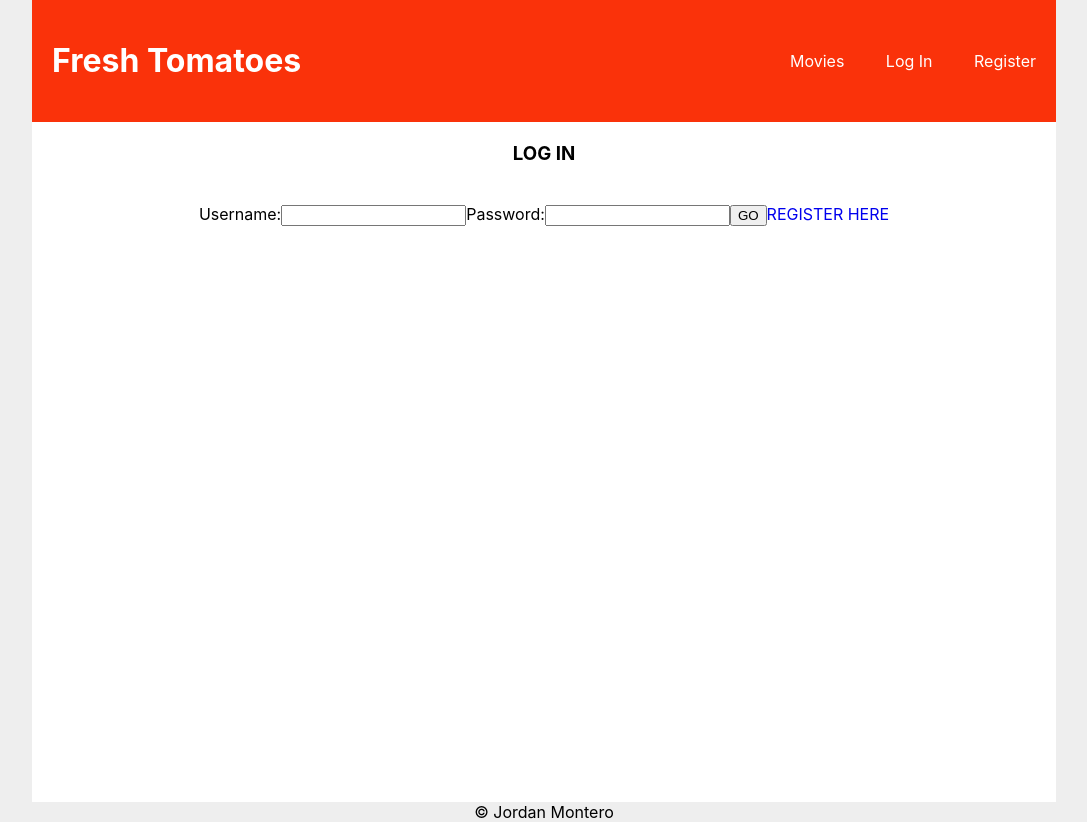
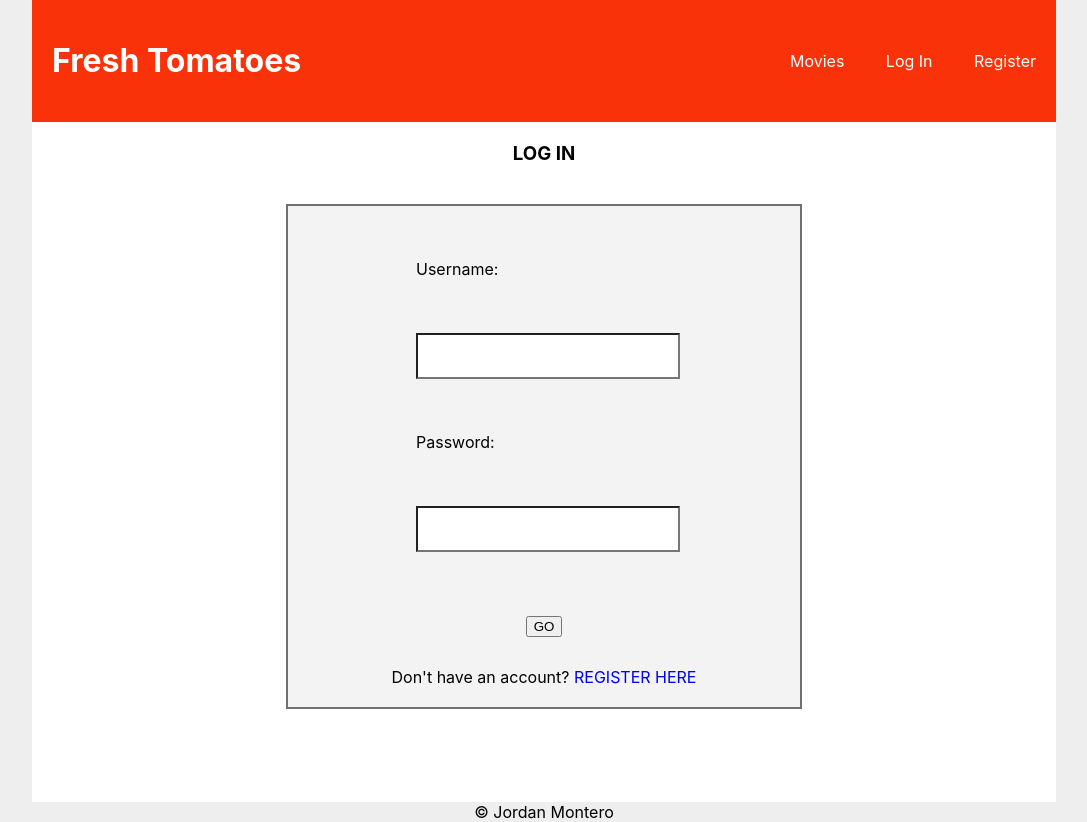
Before and after one commit to Jordanm96/fresh-tomatoes, a React (Create React App) app in the folder client/: page /login in a window 1280 px wide. Shown: the whole page, without its empty margins (96-1183 px from the left). Built offline with nearby package versions, Linux system fonts and the light colour scheme.

Commit message:
Login form 80% done

```diff
--- a/client/package.json
+++ b/client/package.json
@@ -7,7 +7,9 @@
     "@testing-library/react": "^11.2.6",
     "@testing-library/user-event": "^12.8.3",
     "axios": "^0.21.1",
+    "bootstrap": "^4.6.0",
     "react": "^17.0.2",
+    "react-bootstrap": "^1.5.2",
     "react-dom": "^17.0.2",
     "react-router-dom": "^5.2.0",
     "react-scripts": "4.0.3",
--- a/client/src/screens/Login/Login.css
+++ b/client/src/screens/Login/Login.css
@@ -1,3 +1,45 @@
-/* .basic-form {
+.user-form {
+  margin: 0 auto;
+  display: flex;
+  flex-direction: column;
+  align-items: center;
+  border: 2px solid #707070;
+  width: 50%;
+  height: 80%;
+  background-color: #F3F3F3;
+}
+.user-form a {
+  margin: 0 auto;
+}
+.user-form button {
+  width: fit-content;
+  margin: 10px auto;
+
+}
+.user-form .link {
+  padding: 20px;
+}
+.user-form .inputs {
+  display: flex;
+  flex-direction: column;
+  align-items: flex-start;
+  justify-content:space-evenly;
   height: 50vh;
-} */
+  width: 50%;
+  /* padding-top: 100px; */
+  /* margin-top: 100px; */
+}
+.user-form input {
+  width: 100%;
+  height: 10%;
+  background-color: white;
+}
+
+@media only screen
+  and (min-device-width: 320px)
+  and (max-device-width: 480px)
+  and (-webkit-min-device-pixel-ratio: 2) {
+.user-form {
+  width: 90%;
+}
+}
--- a/client/src/screens/Login/Login.jsx
+++ b/client/src/screens/Login/Login.jsx
@@ -1,5 +1,7 @@
 import { useState } from 'react';
 import { Link } from 'react-router-dom';
+import { Button, Form } from "react-bootstrap";
+
 import './Login.css'
 const Login = (props) => {
   const [formData, setFormData] = useState({
@@ -18,34 +20,42 @@ const Login = (props) => {
   }
 
   return (
-    <div className = 'basic-form'>
+    <>
       <h3>LOG IN</h3>
-      <form onSubmit= {(e) => {
+      <form className='user-form' onSubmit= {(e) => {
         e.preventDefault();
         handleLogin(formData);
       }}>
-        <label>
+        <div className='inputs'>
+
+        <label className= 'login'>
           Username:
+          </label>
           <input
             type='text'
             name='username'
             value={username}
             onChange={handleChange}
-          />
-        </label>
-        <label>
+            className= 'login'
+            />
+        <label className= 'login'>
           Password:
+          </label>
           <input
             type='password'
             name='password'
             value={password}
             onChange={handleChange}
-          />
-        </label>
-        <button>GO</button>
+            className= 'login'
+            />
+            </div>
+          <button>GO</button>
+          <label className= 'link'>Don't have an account? {" "}
+
         <Link to='/register'>REGISTER HERE</Link>
+          </label>
       </form>
-    </div>
+    </>
   );
 };
 
```
Also changed, not shown: 1 other file (tests, documents, lock files or other folders).
